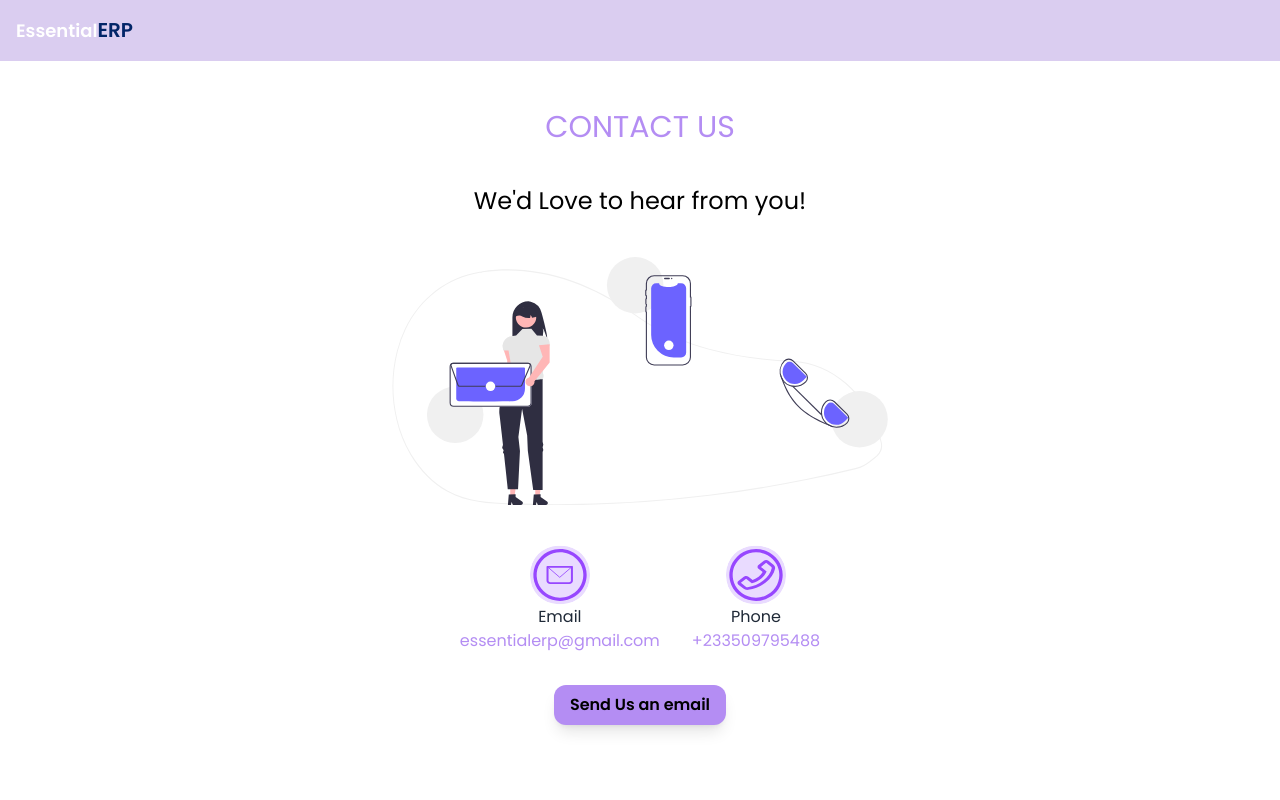
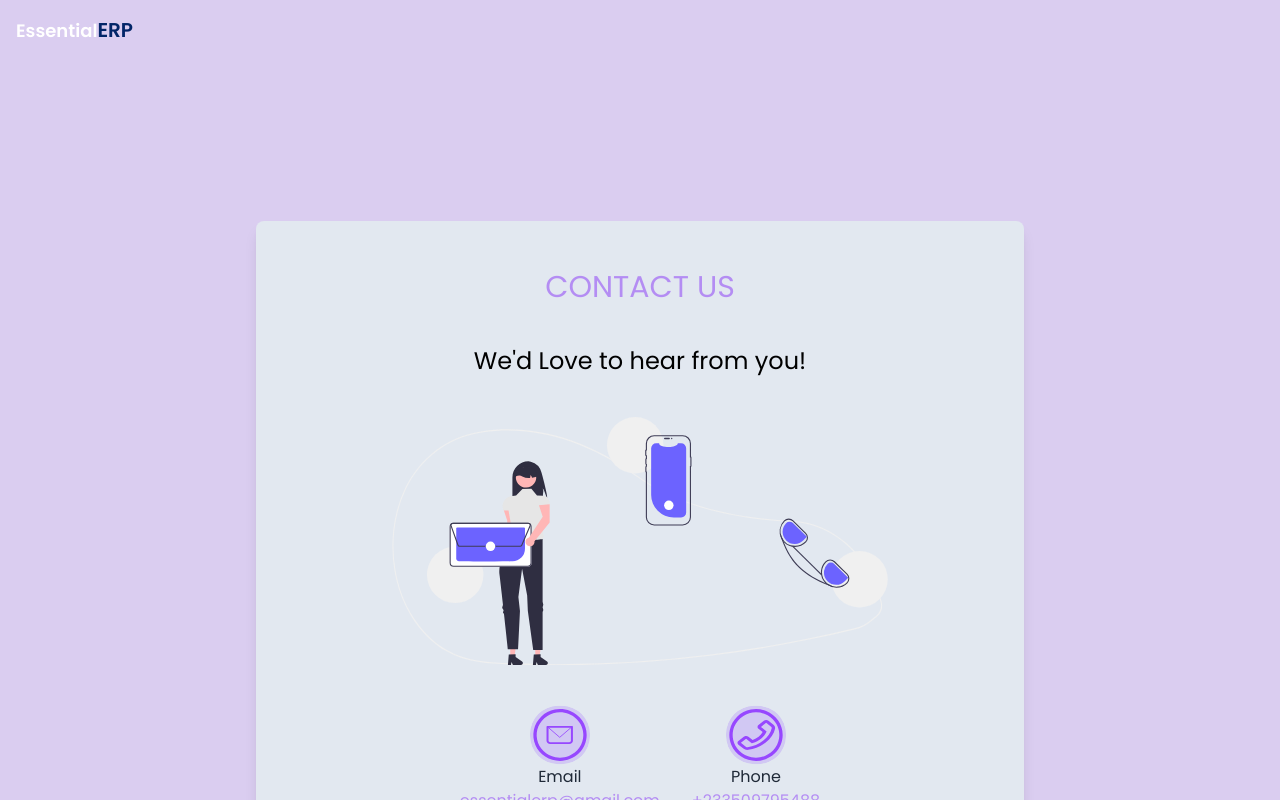
Before and after one commit to Cessation-Code/essentialerp-frontend, a Next.js app: page /contact_us in a window 1280 px wide. Built offline with nearby package versions, Linux system fonts and the light colour scheme.

Commit message:
logo stuff done and the contact us page refined a little

```diff
--- a/pages/contact_us/index.js
+++ b/pages/contact_us/index.js
@@ -16,12 +16,13 @@ export default function ContactUs() {
 
   return (
     <div className="flex flex-col h-screen">
-     <header className="bg-[#DACDF0] p-4">
+      <header className="bg-[#DACDF0] p-4">
         <Logo />
       </header>
       {/* Main Content */}
-      <main className="flex-1 overflow-y-auto">
-        <div className="container mx-auto p-8 max-w-3xl">
+      <main className="flex-1 overflow-y-auto  bg-[#DACDF0]">
+        <div className="max-w-3xl mx-auto bg-slate-200  my-40 rounded-lg shadow-lg p-8">
+          {" "}
           <div className=" flex flex-col  items-center pt-4">
             <p className=" text-3xl mb-10 text-[#B48DF3]">CONTACT US</p>
             <p className=" text-2xl mb-10 text-black">
@@ -34,7 +35,6 @@ export default function ContactUs() {
 
             {/* Static contact information */}
             <div className="flex flex-wrap justify-center gap-8">
-
               <div className="email-item-container flex flex-col items-center">
                 <EmailIcon className="mb-4" />
                 <p className="text-center">Email</p>
--- a/pages/login/index.js
+++ b/pages/login/index.js
@@ -72,9 +72,9 @@ export default function LoginPage() {
   return (
     <UnauthenticatedLayout>
       <div className="bg-[#C4D7F8] h-screen">
-        <div className="flex flex-row pt-5">
+        <header className="p-5">
          <Logo/>
-        </div>
+        </header>
 
         <div className="flex flex-row justify-center pt-16">
           <Logo01 />
--- a/pages/signup/index.js
+++ b/pages/signup/index.js
@@ -91,7 +91,9 @@ export default function SignUpPage() {
   return (
     <UnauthenticatedLayout>
       <div className="bg-[#C4D7F8] min-h-screen">
-        <Logo />
+      <header className="p-5">
+         <Logo/>
+        </header>
 
         <div className="flex flex-row justify-center pt-16">
           <Logo01 />
--- a/pages/terms_and_conditions/index.js
+++ b/pages/terms_and_conditions/index.js
@@ -31,7 +31,9 @@ const TermsAndConditions = () => {
   return (
     <UnauthenticatedLayout>
       <div className="bg-pink-300 bg-gradient-to-br from-pink-300 to-purple-500 min-h-screen">
-       <Logo/>
+      <header className="p-5">
+         <Logo/>
+        </header>
 
         {/* Main */}
         <div className="flex flex-col items-center justify-center my-10 md:my-48">
```
